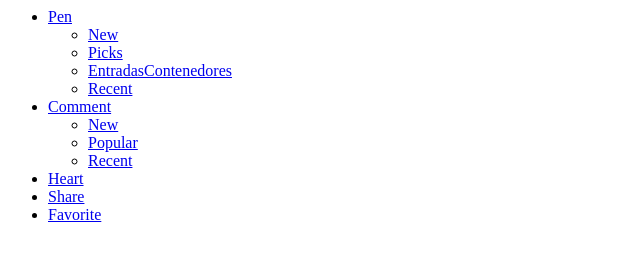
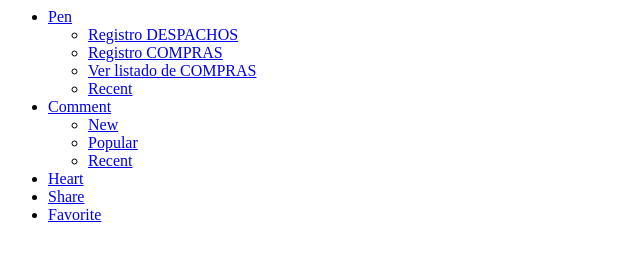
Before and after one commit to acastillohn/acastillohn.github.io, a plain HTML site: page index.html in a window 1280 px wide. Shown: the whole page, without its empty margins (0-640 px from the left). Drawn offline with Linux system fonts and the light colour scheme.

Commit message:
Update index.html

```diff
--- a/index.html
+++ b/index.html
@@ -7,10 +7,10 @@
         <i class="fa fa-code"></i>
         <span>Pen</span></a>
       	<ul>
-          <li><a href="https://forms.gle/s1UqSxh9HyGNctcX7">New</a></li>
-          <li><a href="https://forms.gle/mApK9SCbQTgdXEgg8">Picks</a></li>
-          <li><a href="https://forms.gle/mApK9SCbQTgdXEgg8
-">EntradasContenedores</a></li>
+          <li><a href="https://forms.gle/s1UqSxh9HyGNctcX7">Registro DESPACHOS</a></li>
+          <li><a href="https://forms.gle/mApK9SCbQTgdXEgg8">Registro COMPRAS</a></li>
+          <li><a href="https://docs.google.com/spreadsheets/d/e/2PACX-1vTWYhzaTqGllmse5BwBv7Q5Rv_rJpUIb9qOorbwsEbbILueBzKauHxM31EknO4Ay5Dq8HGMeqnk9ymX/pubhtml?gid=1747529388&single=true
+">Ver listado de COMPRAS</a></li>
           <li><a href="#">Recent</a></li>
       	</ul>
     </li>
```
